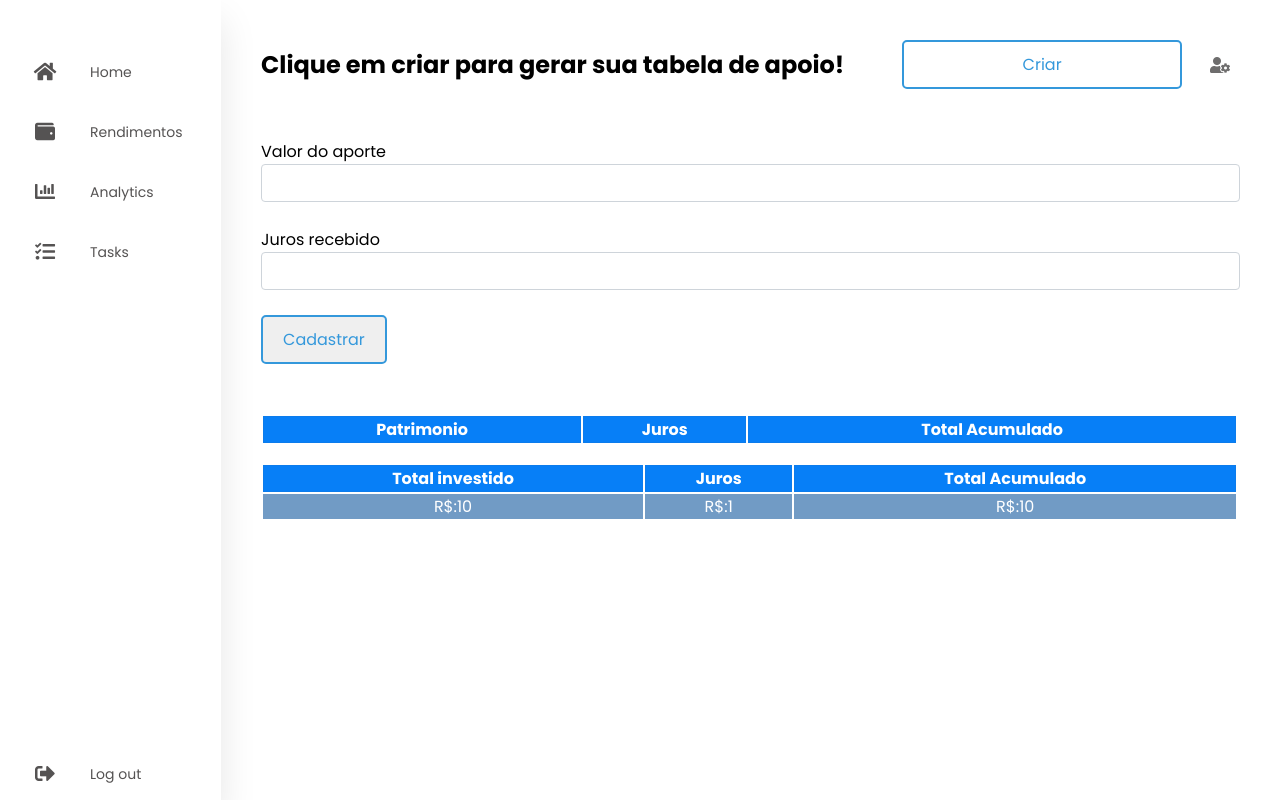
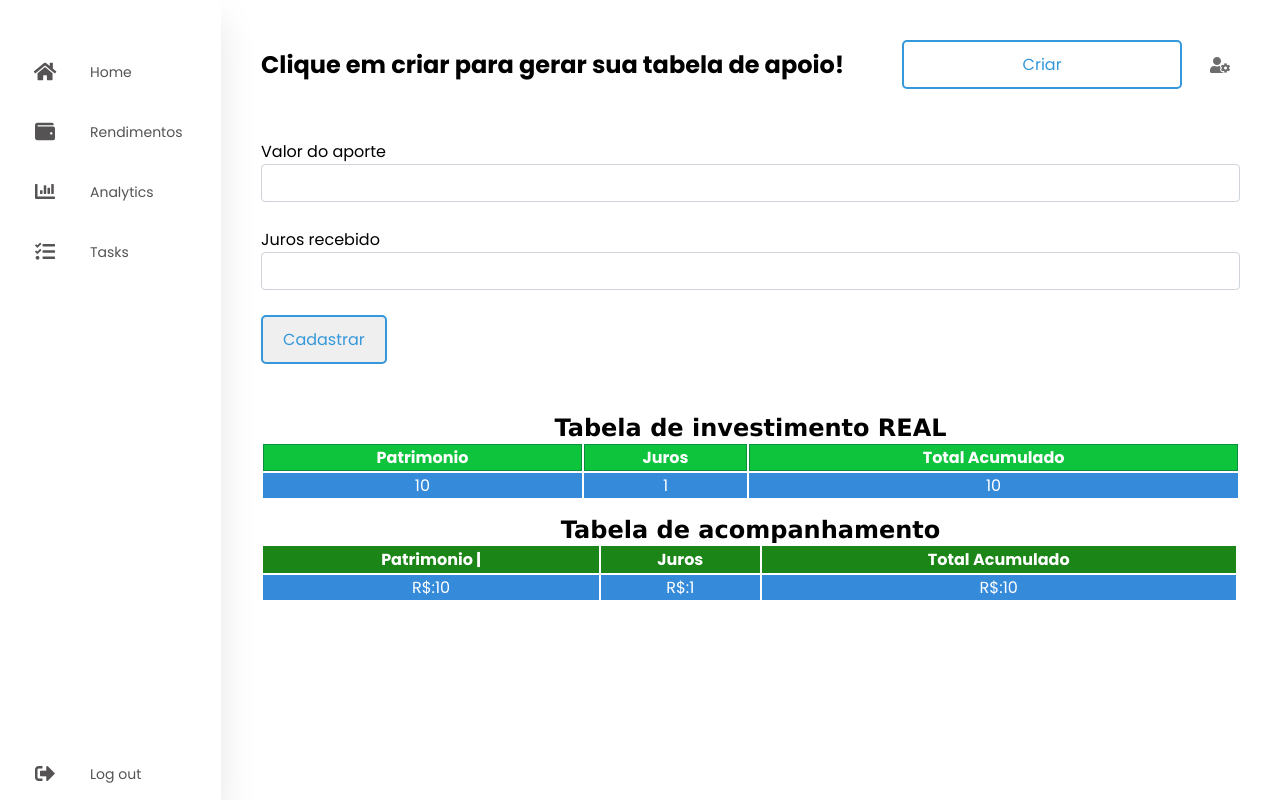
Before and after one commit to Jdalarmi/HorusCapital_Funds, a Django app: page /analytics/analise/ in a window 1280 px wide. Run offline with Django 5.2, Linux system fonts and the light colour scheme; tables that the repository leaves empty hold one stand-in row (values such as "Sample post"); lists and menus that the app fills with data are empty.

Commit message:
🚧 :construction: Modificado a tabela e ajustado o CSS da primeira tabela, flta adequar as cores ainda

```diff
--- a/static/css/analise.css
+++ b/static/css/analise.css
@@ -7,13 +7,21 @@
   }
 
   .table thead th {
-    background-color: #077ff7;
-    border: 1px solid #0c7cec;
+    background-color: #1b8518;
+    border: 1px solid #1b8518;
     text-align: center;
   }
 
+  .table tbody tr:nth-child(even) {
+    background-color: #358ada;
+}
+
+.table tbody tr:nth-child(odd) {
+    background-color: #358ada;
+}
+
   .table tbody tr {
-    background-color: #719bc5;
+    background-color: #3082d4;
   }
 
   .table tbody td {
@@ -21,7 +29,7 @@
   }
 
   .table tbody tr:hover {
-    background-color: #6c757d;
+    background-color: #2fd13c;
   }
 
   /* Estilos para os campos de entrada */
@@ -81,3 +89,93 @@
     background-color: #3498db;
     color: #fff;
   }
+
+/* Tabela de inpuits */
+
+/* Estilos para a tabela-teste */
+.table-test {
+  width: 100%;
+  margin-bottom: 1rem;
+  color: #ffffff;
+  font-family: Verdana, Geneva, Tahoma, sans-serif;
+}
+
+.table-test thead th {
+  background-color: #0ec43c;
+  border: 1px solid #0a8f41;
+  text-align: center;
+}
+
+.table-test tbody tr:nth-child(even) {
+  background-color: #3a86d1;
+}
+
+.table-test tbody tr:nth-child(odd) {
+  background-color: #358ada;
+}
+
+.table-test tbody tr {
+  background-color: #3082d4;
+}
+
+.table-test tbody td {
+  text-align: center;
+}
+
+.table-test tbody tr:hover {
+  background-color: #2fd13c;
+}
+
+
+.form-control-test {
+  width: 100%;
+  padding: 0.375rem 0.75rem;
+  font-size: 1rem;
+  line-height: 1.5;
+  color: #495057;
+  background-color: #fff;
+  background-clip: padding-box;
+  border: 1px solid #ced4da;
+  border-radius: 0.25rem;
+  transition: border-color 0.15s ease-in-out, box-shadow 0.15s ease-in-out;
+}
+
+.main-test {
+  margin: 20px;
+}
+
+.main-top-test {
+  display: flex;
+  justify-content: space-between;
+  align-items: center;
+}
+
+.main-top-test h1 {
+  margin: 0;
+}
+
+.main-top-test hr {
+  flex-grow: 1;
+  margin-left: 20px;
+}
+
+.table-responsive-test {
+  overflow-x: auto;
+}
+
+.button-test {
+  display: inline-block;
+  padding: 10px 20px;
+  font-size: 16px;
+  text-align: center;
+  text-decoration: none;
+  cursor: pointer;
+  border: 2px solid #3498db;
+  border-radius: 5px;
+  color: #3498db;
+}
+
+.button-test:hover {
+  background-color: #3498db;
+  color: #fff;
+}
--- a/templates/analytics/analise.html
+++ b/templates/analytics/analise.html
@@ -42,9 +42,9 @@
     </div>
     <br>
     <br>
-
-    <div class="table-responsive">
-        <table class="table table-bordered table-dark">
+    <h1 style="text-align:center;font-family:Verdana">Tabela de investimento REAL</h1>
+    <div class="table-test">
+        <table class="table-test">
           <thead>
             <tr>
               <th>Patrimonio</th>
@@ -52,21 +52,24 @@
               <th>Total Acumulado</th>
             </tr>
           </thead>
+          {% for data in data_aportes  %}
             <tbody>
                   <tr>
-                    <td></td>
-                    <td></td>
-                    <td></td>
-                    <td></td>
+                    <td>{{data.valor_patrimonio | floatformat}}</td>
+                    <td>{{data.juros_recebido | floatformat}}</td>
+                    <td>{{data.patrimonio_total | floatformat}}</td>
+
                   </tr>
             </tbody>
+          {% endfor %}
         </table>
       </div>
+      <h1 style="text-align:center;font-family:Verdana">Tabela de acompanhamento</h1>
       <div class="table-responsive">
           <table class="table table-bordered table-dark">
             <thead>
               <tr>
-                <th>Total investido</th>
+                <th>Patrimonio |</th>
                 <th>Juros</th>
                 <th>Total Acumulado</th>
               </tr>
```
